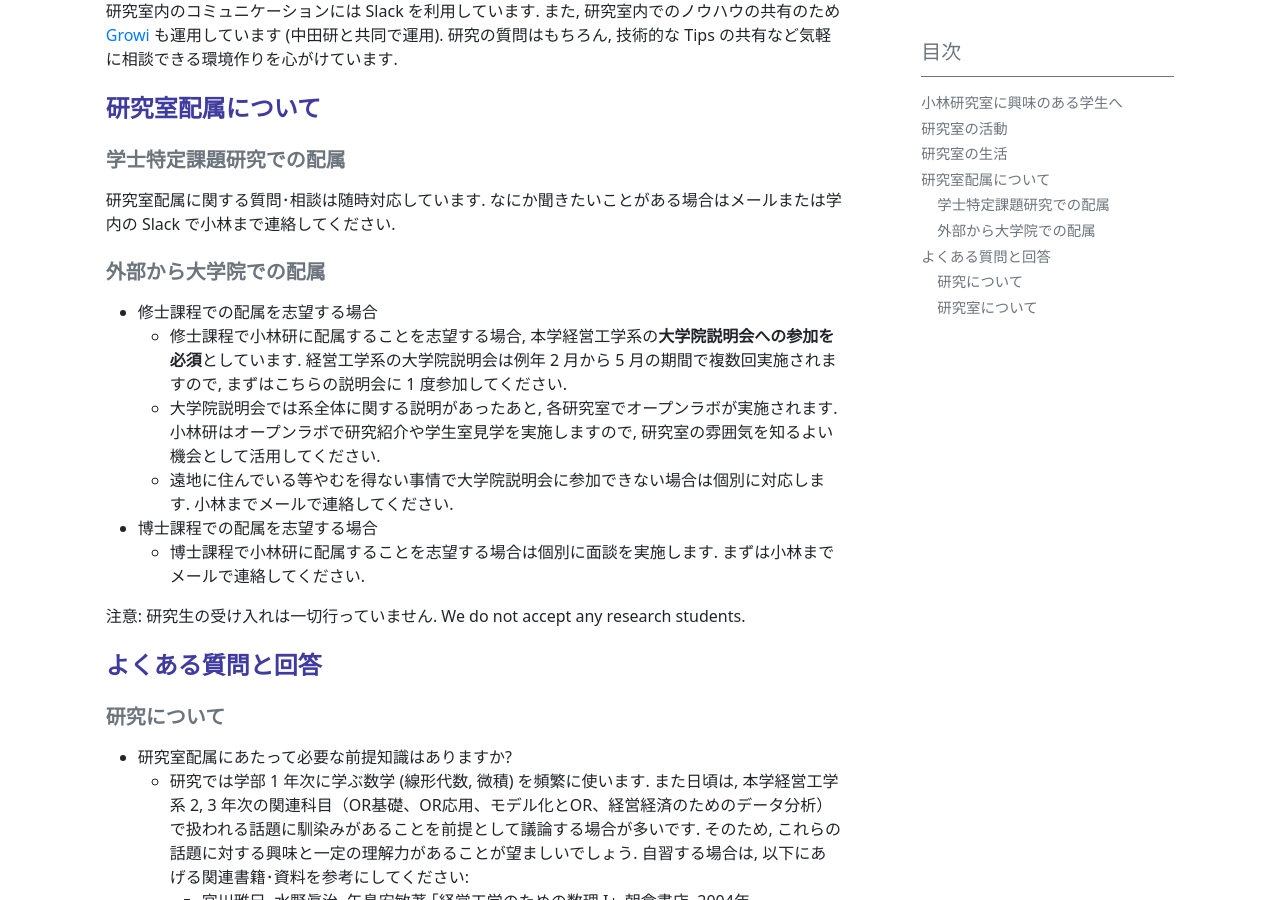
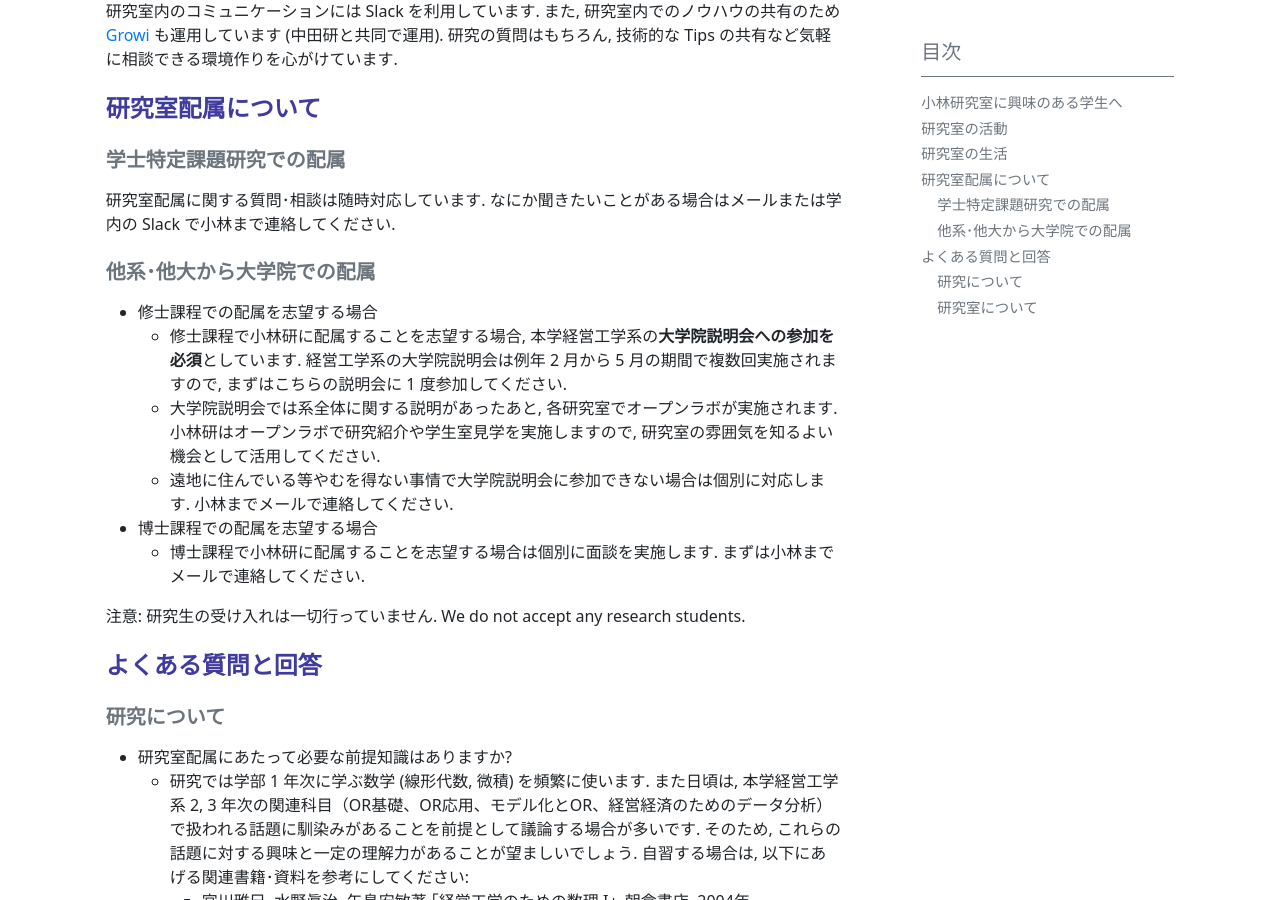
Before and after one commit to isct-koba-lab/isct-koba-lab.github.io, a Jekyll site: the page built from pages/for-students.md, in a window 1280 px wide and 900 px high, scrolled down 1114 px. Built offline with Jekyll 4.4.1, drawn with Linux system fonts in a browser that asks for light colours.

Commit message:
for students

```diff
--- a/pages/for-students.md
+++ b/pages/for-students.md
@@ -44,7 +44,7 @@ toc: true
 
 研究室配属に関する質問･相談は随時対応しています. なにか聞きたいことがある場合はメールまたは学内の Slack で小林まで連絡してください.
 
-### 外部から大学院での配属
+### 他系･他大から大学院での配属
 
 - 修士課程での配属を志望する場合
   - 修士課程で小林研に配属することを志望する場合, 本学経営工学系の**大学院説明会への参加を必須**としています. 経営工学系の大学院説明会は例年 2 月から 5 月の期間で複数回実施されますので, まずはこちらの説明会に 1 度参加してください.
```
